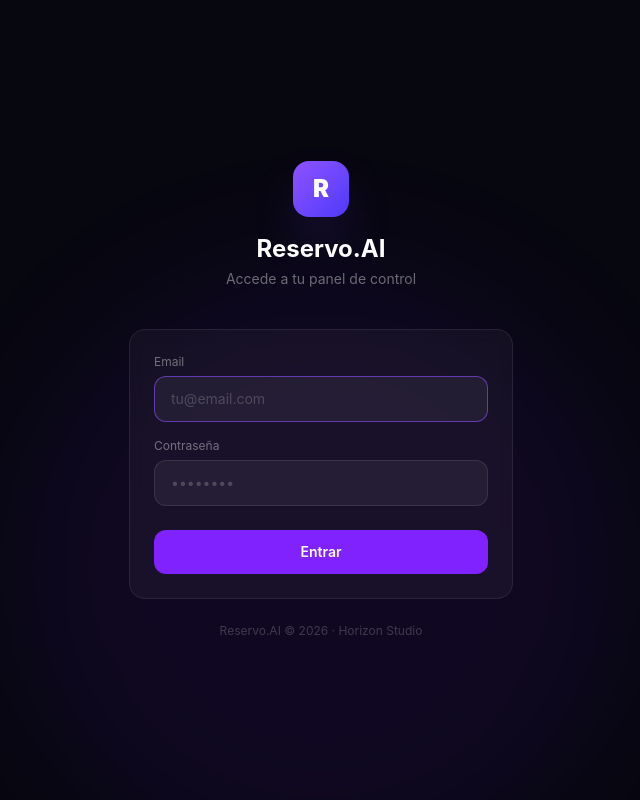
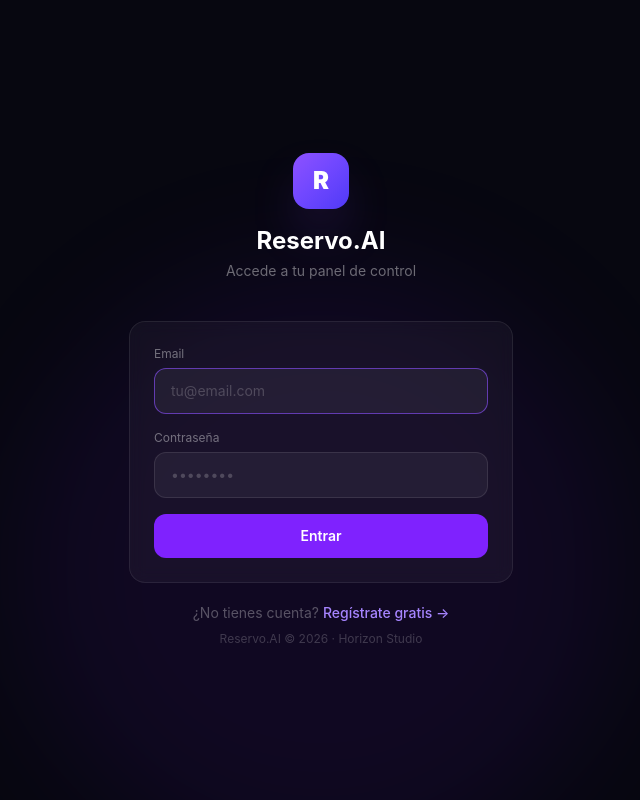
Before and after one commit to infohorizonstudioo-spec/restaurante-ai, a Next.js app: page /login in a window 1280 px wide. Shown: the whole page, without its empty margins (319-959 px from the left). Built offline with nearby package versions, Linux system fonts and the light colour scheme; no server answers.

Commit message:
feat: add registro link to login page

```diff
--- a/src/app/login/page.tsx
+++ b/src/app/login/page.tsx
@@ -1,6 +1,7 @@
 'use client'
 import { useState } from 'react'
 import { useRouter } from 'next/navigation'
+import Link from 'next/link'
 import { supabase } from '@/lib/supabase'
 
 export default function LoginPage() {
@@ -34,9 +35,7 @@ export default function LoginPage() {
         </div>
         <form onSubmit={handleLogin} className="space-y-4">
           <div className="bg-white/[0.04] border border-white/[0.08] rounded-2xl p-6 space-y-4 backdrop-blur-sm">
-            {error && (
-              <div className="bg-red-500/10 border border-red-500/25 text-red-300 text-xs px-3 py-2.5 rounded-xl">⚠ {error}</div>
-            )}
+            {error && <div className="bg-red-500/10 border border-red-500/25 text-red-300 text-xs px-3 py-2.5 rounded-xl">⚠ {error}</div>}
             <div>
               <label className="text-xs text-white/40 mb-1.5 block">Email</label>
               <input type="email" value={email} onChange={e => setEmail(e.target.value)} placeholder="tu@email.com" autoFocus
@@ -48,12 +47,16 @@ export default function LoginPage() {
                 className="w-full bg-white/5 border border-white/10 rounded-xl px-4 py-3 text-sm text-white placeholder-white/20 focus:outline-none focus:border-violet-500/60 transition-all"/>
             </div>
             <button type="submit" disabled={loading}
-              className="w-full bg-violet-600 hover:bg-violet-500 disabled:opacity-50 text-white font-semibold py-3 rounded-xl text-sm transition-all active:scale-95 mt-2">
+              className="w-full bg-violet-600 hover:bg-violet-500 disabled:opacity-50 text-white font-semibold py-3 rounded-xl text-sm transition-all active:scale-95">
               {loading ? 'Accediendo...' : 'Entrar'}
             </button>
           </div>
         </form>
-        <p className="text-center text-xs text-white/20 mt-6">Reservo.AI © 2026 · Horizon Studio</p>
+        <p className="text-center text-sm text-white/30 mt-5">
+          ¿No tienes cuenta?{' '}
+          <Link href="/registro" className="text-violet-400 hover:text-violet-300 font-medium transition-colors">Regístrate gratis →</Link>
+        </p>
+        <p className="text-center text-xs text-white/20 mt-2">Reservo.AI © 2026 · Horizon Studio</p>
       </div>
     </div>
   )
```
